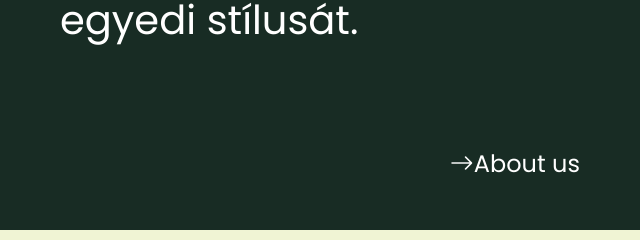
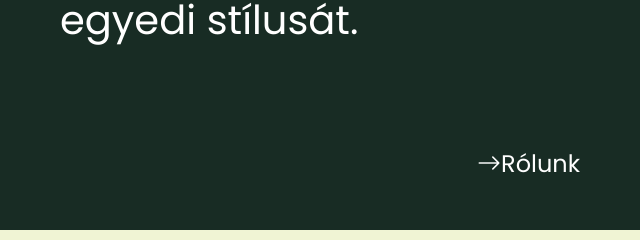
Before and after one commit to Fremil12/Untitled-Brand, a plain HTML site: page index.html in a window 1280 px wide. Shown: the part 5792-6032 px from the top of the page, 640-1280 px from the left. Drawn offline with nearby package versions, Linux system fonts and the light colour scheme; a web font is replaced by a local one.

Commit message:
05.21.11:02

```diff
--- a/index.html
+++ b/index.html
@@ -266,7 +266,7 @@
                             mindenkinek lehetősége kell, hogy legyen kifejezni egyedi stílusát.
                         </p>
                         <p class="d-flex justify-content-end m-5 fs-4 arrow clickable"><i
-                                class="bi bi-arrow-right"></i>About us
+                                class="bi bi-arrow-right"></i>Rólunk
                         </p>
 
 
```
